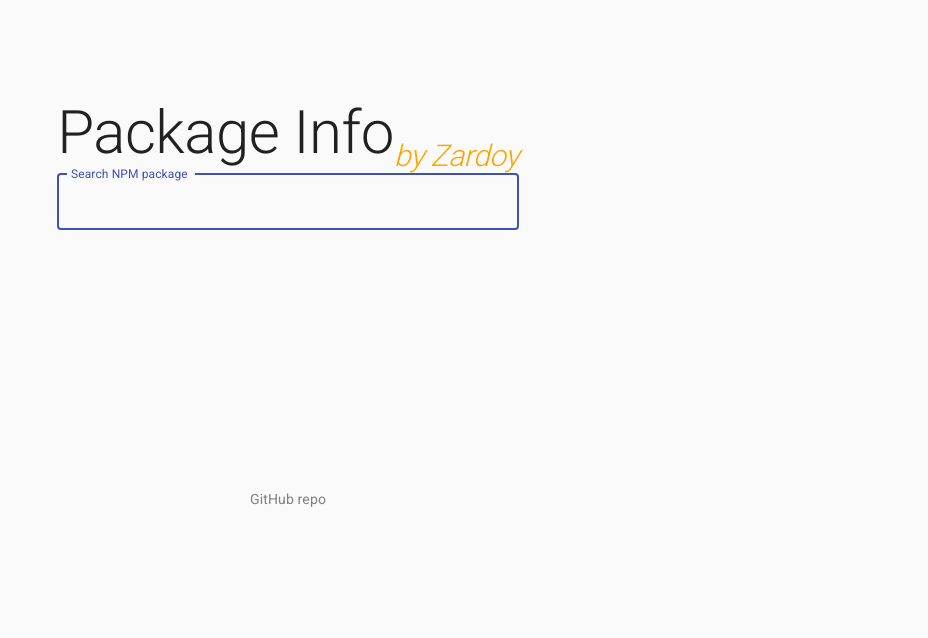
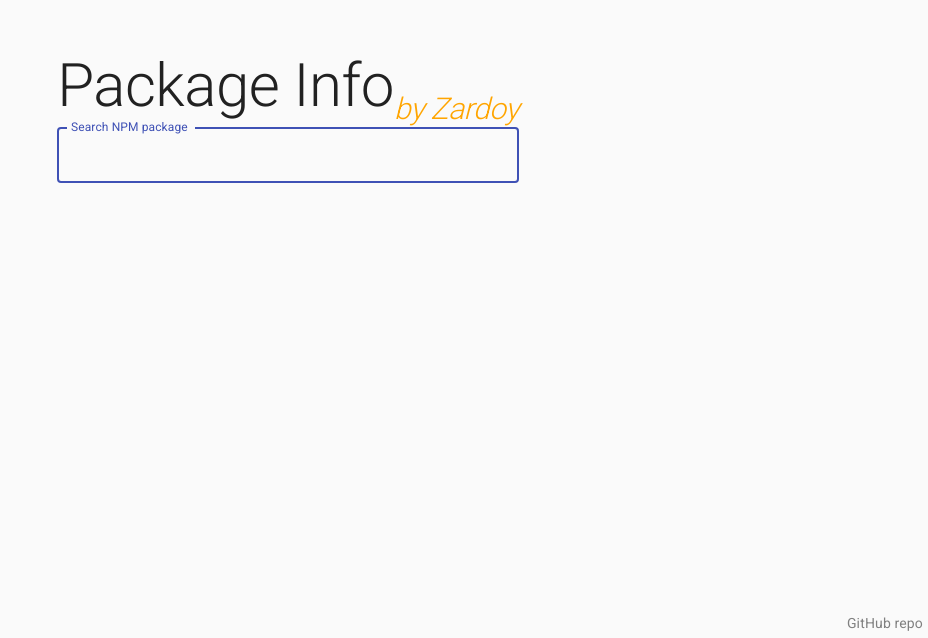
Before and after one commit to zardoy/package-info, a React (Vite) app: page / in a window 1280 px wide. Shown: the part 162-800 px from the top of the page, without its empty margins (352-1280 px from the left). Built offline with nearby package versions, Linux system fonts and the light colour scheme.

Commit message:
fix: fix link position

```diff
--- a/src/App.tsx
+++ b/src/App.tsx
@@ -19,6 +19,8 @@ const Footer: React.FC = () => {
     return <div
         className={css`
             display: flex;
+            width: 100%;
+            padding: 5px;
             justify-content: space-between;
         `}
     >
@@ -104,7 +106,7 @@ let App: React.FC<ComponentProps> = () => {
             display: flex;
             flex-direction: column;
             align-items: center;
-            justify-content: space-evenly;
+            justify-content: space-between;
             min-height: 100vh;
         `}
     >
```
